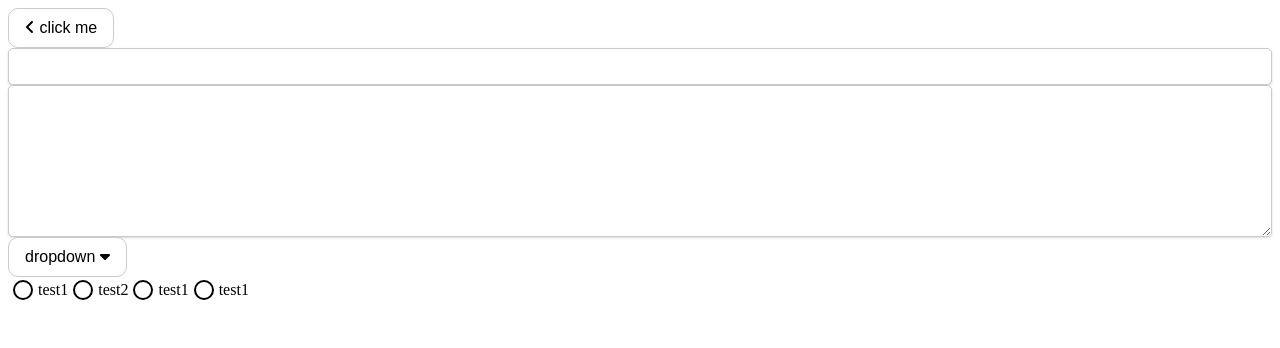
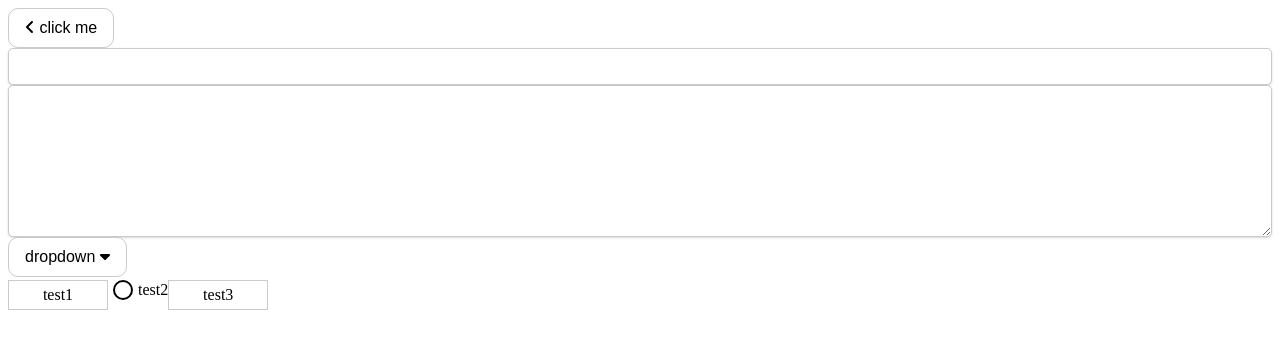
Before and after one commit to NeatKYU/kyUI, a Vue app: page / in a window 1280 px wide. Shown: the top 348 px of the page. Built offline with nearby package versions, Linux system fonts and the light colour scheme.

Commit message:
✨ 라디오 버튼 기능 추가

```diff
--- a/src/components/radio/Radio.vue
+++ b/src/components/radio/Radio.vue
@@ -1,7 +1,17 @@
 <template>
-    <label class="c-radio-label">
-        <input type="radio" :name="groupName" @input="updateInputValue" class="c-radio-input"/>
-        <span class="c-radio-span"><slot/></span>
+    <label
+        class="c-radio-label"
+        :class="[labelClass]"
+    >
+        <input
+            type="radio"
+            @input="updateInputValue"
+            :name="groupName"
+            class="c-radio-input"
+            :class="buttonMode ? 'button' : ''"
+        />
+        <!-- <span v-if="!buttonMode" class="c-radio-span"><slot/></span> -->
+        <span class="c-radio-span" :class="buttonMode ? 'button-mode' : ''"><slot/></span>
     </label>
 </template>
 
@@ -9,6 +19,10 @@
 export default {
     name: 'c-radio',
     props: {
+        value: {
+            type: String,
+            default: ''
+        },
         groupName: {
             type: String,
             default: 'radio-group',
@@ -16,12 +30,31 @@ export default {
         label: {
             type: String,
             default: ''
+        },
+        buttonMode: {
+            type: Boolean,
+            default: false,
+        },
+    },
+    data() {
+        return {
+            isCheck: false,
+        }
+    },
+    computed: {
+        isChecked() {
+            return this.value === this.label;
+        },
+        labelClass() {
+            return {
+                'is-selected': this.isChecked && this.buttonMode
+            }
         }
     },
     methods: {
         updateInputValue() {
             this.$emit('input', this.label);
-        }
+        },
     }
 }
 </script>
--- a/src/scss/components/_radio.scss
+++ b/src/scss/components/_radio.scss
@@ -3,12 +3,9 @@
     justify-content: center;
     align-items: center;
 
-}
+    cursor: pointer;
 
-.c-radio-input {
-    // input효과 지우고 새로운걸 다시 넣는다.
-    appearance: none;
-}
+    position: relative;
 
     input[type='radio'],
     input[type='radio']:checked {
@@ -43,6 +40,12 @@ input[type='radio']:checked {
             height: 0;
             transition: width .2s, height .2s;
         }
+
+        &.button {
+            position: absolute;
+            left: 0;
+            opacity: 0;
+        }
     }
 
     input[type='radio']:checked {
@@ -52,3 +55,33 @@ input[type='radio']:checked {
             height: 60%;
         }
     }
+
+    .inner-text {
+        position: absolute;
+        top: 50%;
+        left: 50%;
+        transform: translate(-50%, -50%);
+    }
+}
+
+.c-radio-input {
+    // input효과 지우고 새로운걸 다시 넣는다.
+    appearance: none;
+}
+
+.c-radio-span {
+    &.button-mode {
+        width: 100px;
+        height: 30px;
+
+        display: flex;
+        align-items: center;
+        justify-content: center;
+
+        border: 1px solid $c-default-border-color;
+    }
+}
+
+.is-selected {
+    background-color: red;
+}
--- a/src/test/buttonTest.vue
+++ b/src/test/buttonTest.vue
@@ -16,10 +16,12 @@
             pIsIndicator
         /> -->
         <div>
-            <c-radio v-model="inputValue" label="test1">test1</c-radio>
+            <c-radio v-model="inputValue" label="test1" buttonMode>test1</c-radio>
             <c-radio v-model="inputValue" label="test2">test2</c-radio>
+            <c-radio v-model="inputValue" label="test3" buttonMode>test3</c-radio>
+            <!-- <c-radio v-model="inputValue" label="test2">test2</c-radio>
             <c-radio v-model="inputValue" label="test3">test1</c-radio>
-            <c-radio v-model="inputValue" label="test4">test1</c-radio>
+            <c-radio v-model="inputValue" label="test4">test1</c-radio> -->
             <div>{{ this.inputValue }}</div>
         </div>
     </div>
```
Lines whose indentation alone changed are shown as unchanged.
